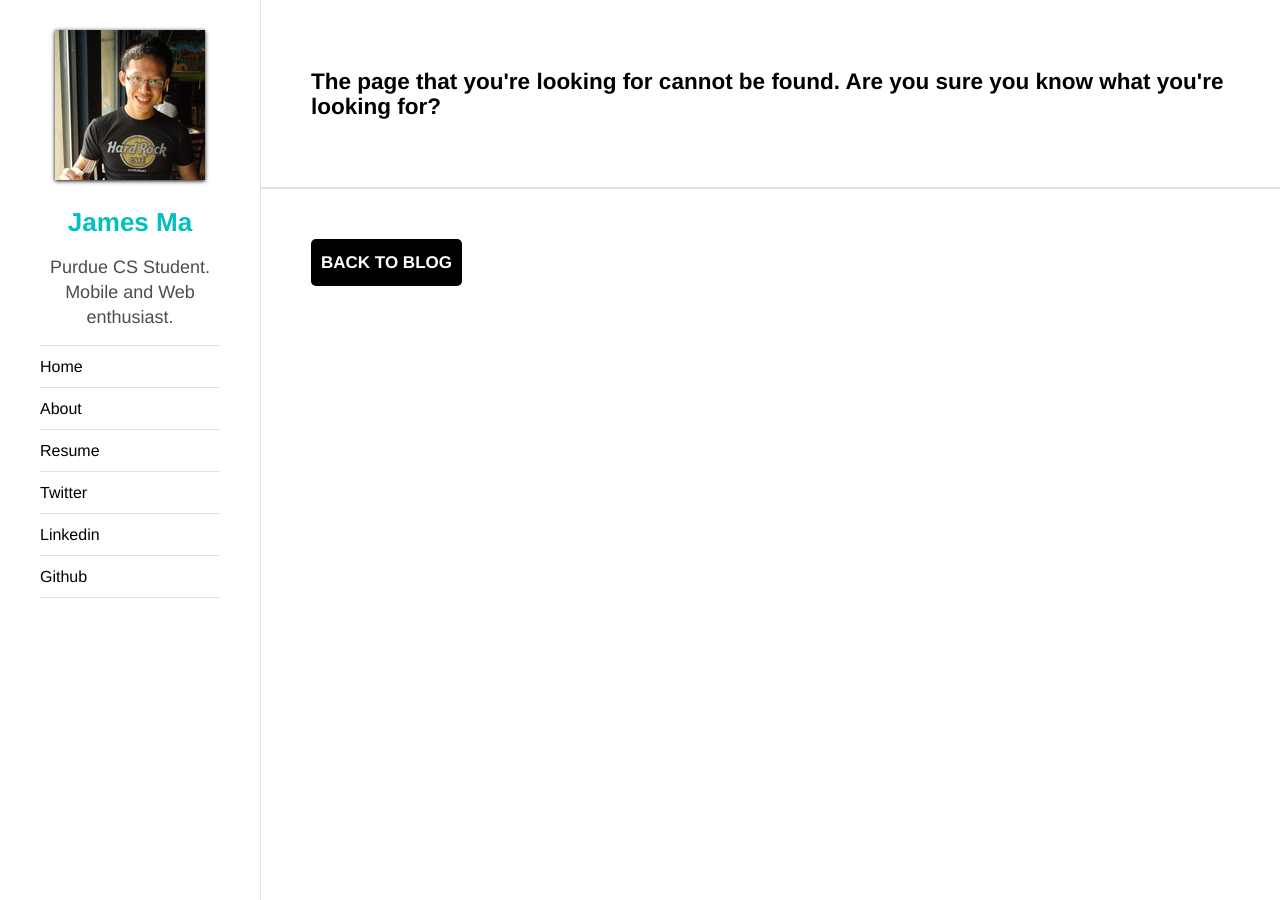
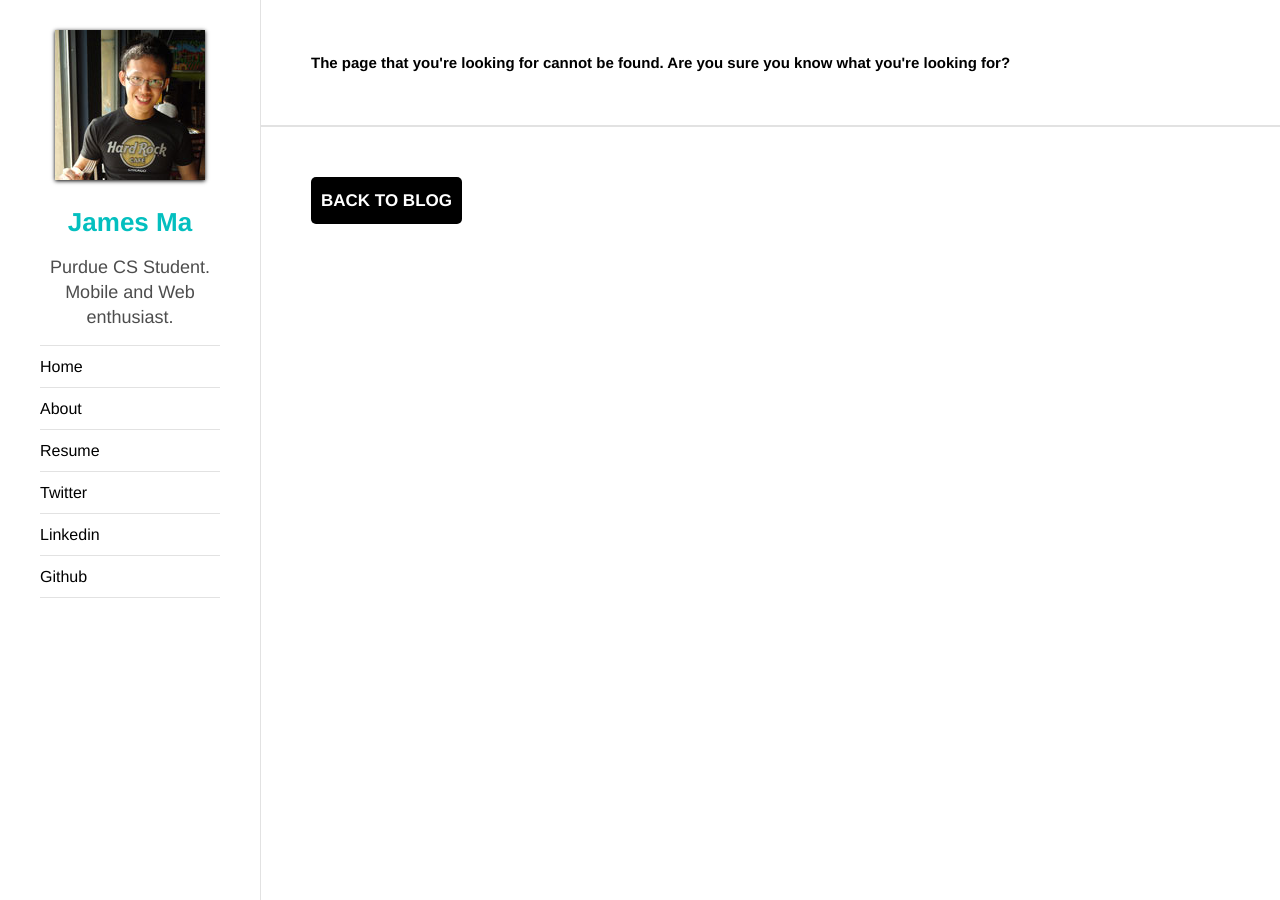
Before and after one commit to jamesma/jamesma.github.io, a Jekyll site: the page built from 404.html, in a window 1280 px wide. Built offline with Jekyll 4.4.1, drawn with Linux system fonts in a browser that asks for light colours; Markdown is read by kramdown in place of the engine named in the settings.

Commit message:
Fixing 404 page.

```diff
--- a/404.html
+++ b/404.html
@@ -4,7 +4,7 @@ layout: base
 
 <section id="main">
 	<header style="border-bottom: 1px solid #E2E2E2;">
-		<h1>The page that you're looking for cannot be found. Are you sure you know what you're looking for?</h1>
+		<b>The page that you're looking for cannot be found. Are you sure you know what you're looking for?</b>
 	</header>
 	<footer>
 		<a class="page_button" href="/">Back to blog</a>
```
